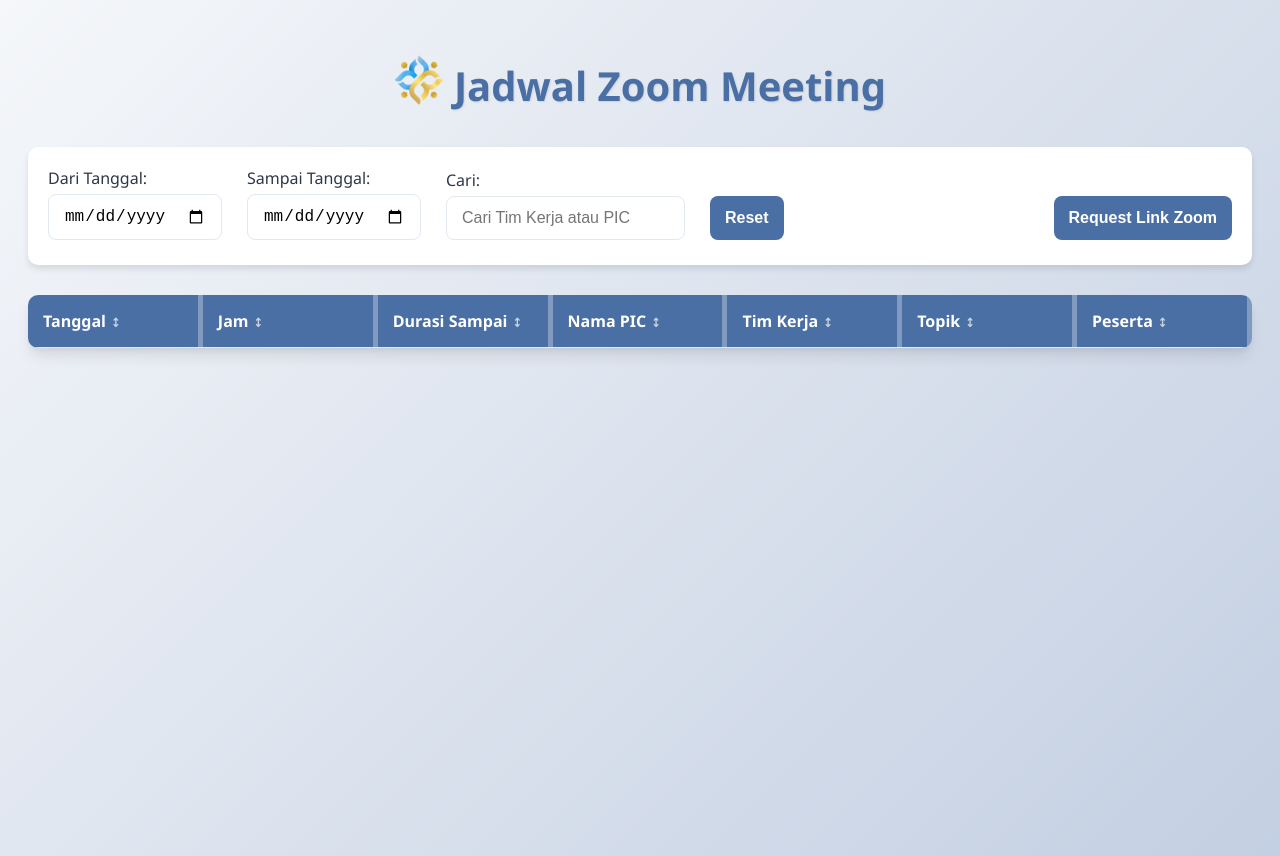
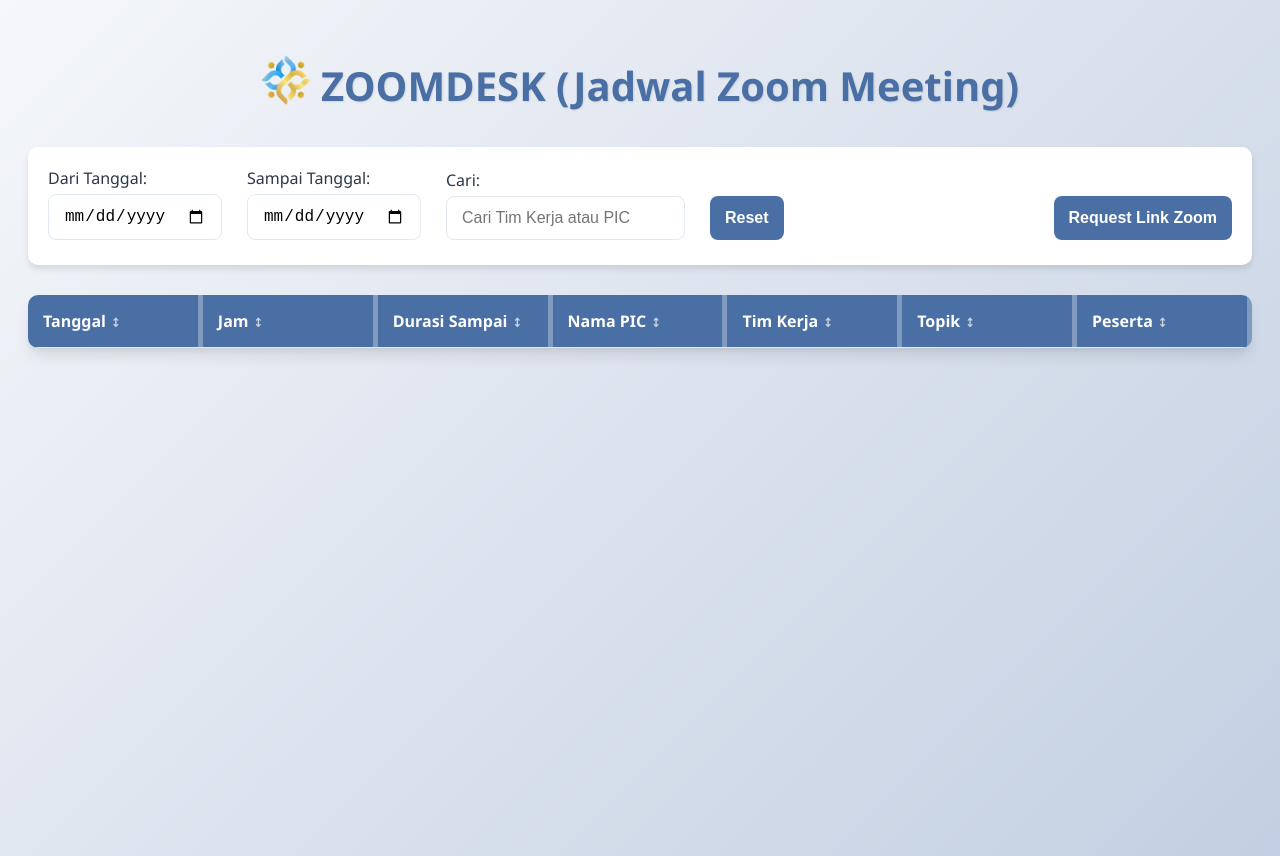
Before and after one commit to aqibaja/bkkbn_zoom_schedule, a plain HTML site: page index.html in a window 1280 px wide. Drawn offline with Linux system fonts and the light colour scheme; no server answers.

Commit message:
fix: change tittle

```diff
--- a/index.html
+++ b/index.html
@@ -209,7 +209,7 @@
     <header>
         <h1>
             <span class="icon"><img src="logo.png" alt="Logo Anda"></span>
-            Jadwal Zoom Meeting
+            ZOOMDESK (Jadwal Zoom Meeting)
         </h1>
     </header>
 
```
